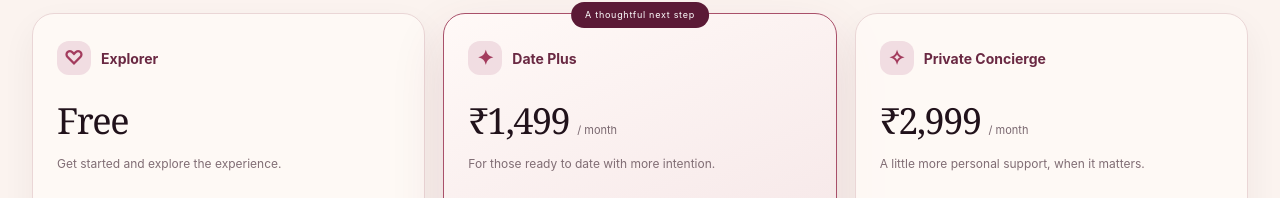
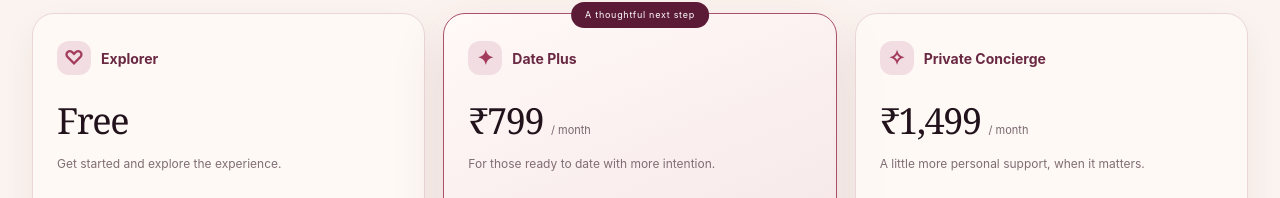
Before and after one commit to knull-devs/data-concierge, a website: page index.html in a window 1280 px wide. Shown: the part 2693-2891 px from the top of the page. Drawn offline with Linux system fonts and the light colour scheme; no server answers.

Commit message:
Updated index.html

```diff
--- a/index.html
+++ b/index.html
@@ -126,8 +126,8 @@
         </div>
         <div class="pricing-grid">
           <article class="price-card reveal"><div class="price-name"><span class="price-icon">♡</span><span>Explorer</span></div><div class="price-amount">Free</div><p class="price-description">Get started and explore the experience.</p><ul><li>Create your profile</li><li>Complete compatibility preferences</li><li>Explore eligible member previews</li></ul><button class="button button-price-outline" type="button" data-auth-open="register">Join for free <span>↗</span></button></article>
-          <article class="price-card price-card-featured reveal"><div class="popular-ribbon">A thoughtful next step</div><div class="price-name"><span class="price-icon">✦</span><span>Date Plus</span></div><div class="price-amount">₹1,499 <small>/ month</small></div><p class="price-description">For those ready to date with more intention.</p><ul><li>Up to 3 introduction requests each month</li><li>Compatibility-based recommendations</li><li>Basic date-planning assistance</li><li>Welcome and monthly service credits</li></ul><button class="button button-primary button-full" type="button" data-auth-open="register">Choose Date Plus <span>↗</span></button></article>
-          <article class="price-card reveal"><div class="price-name"><span class="price-icon">✧</span><span>Private Concierge</span></div><div class="price-amount">₹2,999 <small>/ month</small></div><p class="price-description">A little more personal support, when it matters.</p><ul><li>Up to 5 introduction requests each month</li><li>Human-reviewed profile feedback</li><li>Priority introduction handling</li><li>Date coordination and follow-up</li></ul><button class="button button-price-outline" type="button" data-auth-open="register">Explore Concierge <span>↗</span></button></article>
+          <article class="price-card price-card-featured reveal"><div class="popular-ribbon">A thoughtful next step</div><div class="price-name"><span class="price-icon">✦</span><span>Date Plus</span></div><div class="price-amount">₹799 <small>/ month</small></div><p class="price-description">For those ready to date with more intention.</p><ul><li>Up to 3 introduction requests each month</li><li>Compatibility-based recommendations</li><li>Basic date-planning assistance</li><li>Welcome and monthly service credits</li></ul><button class="button button-primary button-full" type="button" data-auth-open="register">Choose Date Plus <span>↗</span></button></article>
+          <article class="price-card reveal"><div class="price-name"><span class="price-icon">✧</span><span>Private Concierge</span></div><div class="price-amount">₹1,499 <small>/ month</small></div><p class="price-description">A little more personal support, when it matters.</p><ul><li>Up to 5 introduction requests each month</li><li>Human-reviewed profile feedback</li><li>Priority introduction handling</li><li>Date coordination and follow-up</li></ul><button class="button button-price-outline" type="button" data-auth-open="register">Explore Concierge <span>↗</span></button></article>
         </div>
         <p class="pricing-note">Launch pricing is planned and may change before paid memberships open. Introduction requests do not guarantee a match or romantic outcome; availability depends on compatible active members in your area.</p>
       </div>
```
